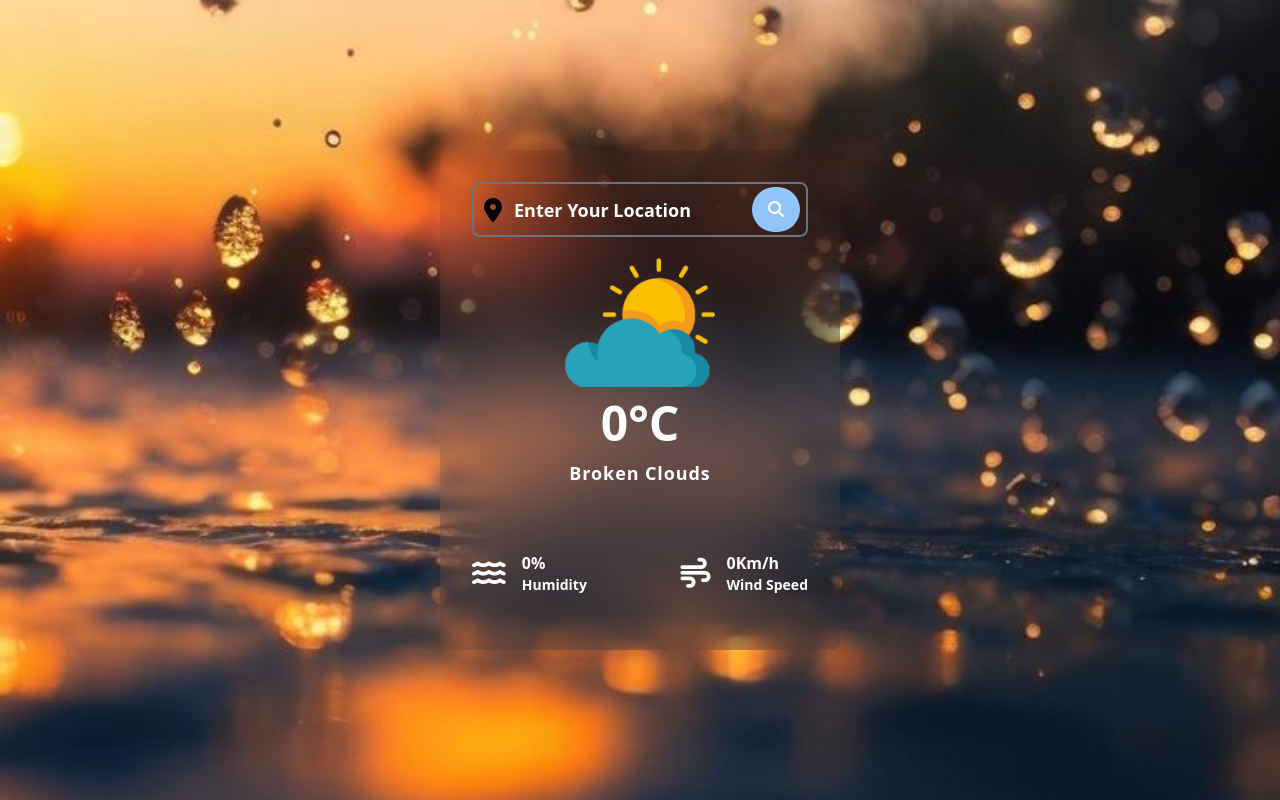
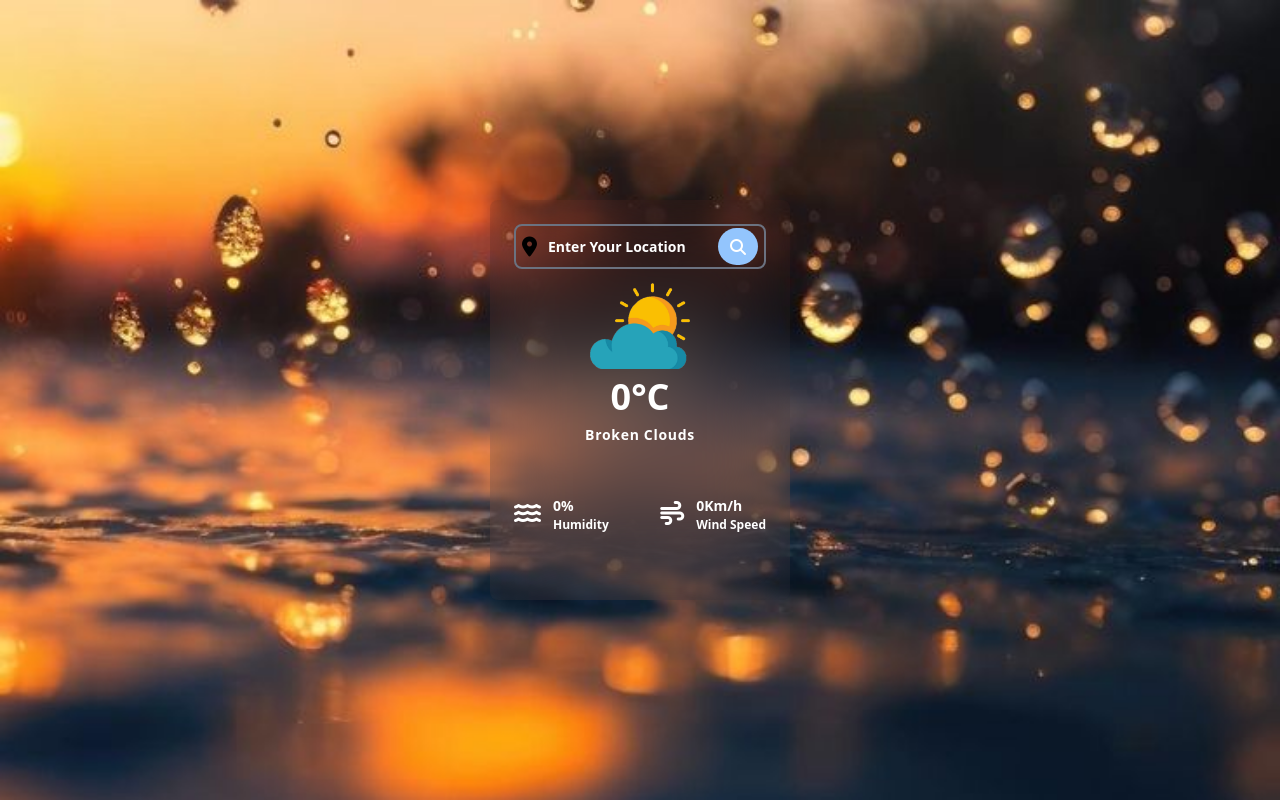
Before and after one commit to Mamunur-Roshid99/Weather-App, a plain HTML site: page index.html in a window 1280 px wide. Drawn offline with nearby package versions, Linux system fonts and the light colour scheme.

Commit message:
Weather App

```diff
--- a/index.html
+++ b/index.html
@@ -17,42 +17,44 @@
 </head>
 <body class="bg-[url('/images/mobile.jpeg')] bg-cover md:bg-[url('/images/laptop.jpeg')] sm:bg-cover lg:bg-cover flex items-center justify-center h-screen">
 
-    <div class="container relative w-[400px] h-[500px] rounded-lg p-8 bg-[rgba(255, 255, 255, .1)] backdrop-blur-2xl">
+    <div class="container relative w-[300px] h-[400px] rounded-lg p-6 bg-[rgba(255, 255, 255, .1)] backdrop-blur-2xl">
         <!-- search box -->
-        <div class="search-box relative w-[100%] h-[55px] flex items-center rounded-lg">
-            <i class="fa-solid fa-location-dot absolute px-3 text-2xl"></i>
-            <input class="absolute w-[100%] h-[100%] bg-transparent border-2 border-[rgba(255, 255, 255, .2)] outline-none rounded-lg text-lg text-white font-semibold uppercase px-10 py-0" type="text" placeholder="Enter your location">
-            <button class="fa-solid fa-magnifying-glass absolute right-0 px-4 mr-2 text-white duration-700 bg-blue-300 h-5/6 rounded-full hover:bg-blue-200 hover:h-5/6 hover:rounded-full"></button>
+        <div class="search-box relative w-[100%] h-[45px] flex items-center rounded-lg">
+            <i class="fa-solid fa-location-dot absolute px-2 text-xl"></i>
+            <input
+                class="absolute w-[100%] h-[100%] bg-transparent border-2 border-[rgba(255, 255, 255, .2)] outline-none rounded-lg text-sm text-white font-semibold uppercase px-8 py-0"
+                type="text" placeholder="Enter your location">
+            <button
+                class="fa-solid fa-magnifying-glass absolute right-0 px-3 mr-2 text-white duration-700 bg-blue-300 h-5/6 rounded-full hover:bg-blue-200 hover:h-5/6 hover:rounded-full"></button>
         </div>
 
-        <div class="not-found hidden flex-col space-y-3 items-center justify-center">
-            <img src="images/404.png" class="w-[300px]">
-            <p class="text-white text-center text-lg font-semibold tracking-wider">Oops! Invalid location :/</p>
+        <div class="not-found hidden flex-col space-y-2 items-center justify-center">
+            <img src="images/404.png" class="w-[200px]">
+            <p class="text-white text-center text-sm font-semibold tracking-wider">Oops! Invalid location :/</p>
         </div>
 
-        <div  class="weather-box flex flex-col space-y-3 items-center justify-center">
-            <img src="images/cloud.png" class="w-[150px]">
-            <p class=" text-5xl font-bold text-white"><span class="temperature">0</span>°С</p>
-            <p class="description text-white text-lg font-semibold tracking-wider">Broken Clouds</p>
+        <div class="weather-box flex flex-col space-y-2 items-center justify-center">
+            <img src="images/cloud.png" class="w-[100px]">
+            <p class="text-4xl font-bold text-white"><span class="temperature">0</span>°С</p>
+            <p class="description text-white text-sm font-semibold tracking-wider">Broken Clouds</p>
         </div>
 
-        <div class="weather-details mt-16 flex items-center justify-between">
+        <div class="weather-details mt-12 flex items-center justify-between">
             <div class="humidity flex items-center justify-center">
-                <i class="fa-solid fa-water text-white text-3xl mr-4"></i>
+                <i class="fa-solid fa-water text-white text-2xl mr-3"></i>
                 <div class="text">
-                    <span class="font-bold text-white">0%</span>
-                    <p class="text-white font-semibold text-sm">Humidity</p>
+                    <span class="font-bold text-white text-sm">0%</span>
+                    <p class="text-white font-semibold text-xs">Humidity</p>
                 </div>
             </div>
             <div class="wind flex items-center justify-center">
-                <i class="fa-solid fa-wind text-white text-3xl mr-4"></i>
+                <i class="fa-solid fa-wind text-white text-2xl mr-3"></i>
                 <div class="text">
-                    <span class="font-bold text-white">0Km/h</span>
-                    <p class="text-white font-semibold text-sm">Wind Speed</p>
+                    <span class="font-bold text-white text-sm">0Km/h</span>
+                    <p class="text-white font-semibold text-xs">Wind Speed</p>
                 </div>
             </div>
         </div>
-
     </div>
 
     <script src="script.js"></script>
```
